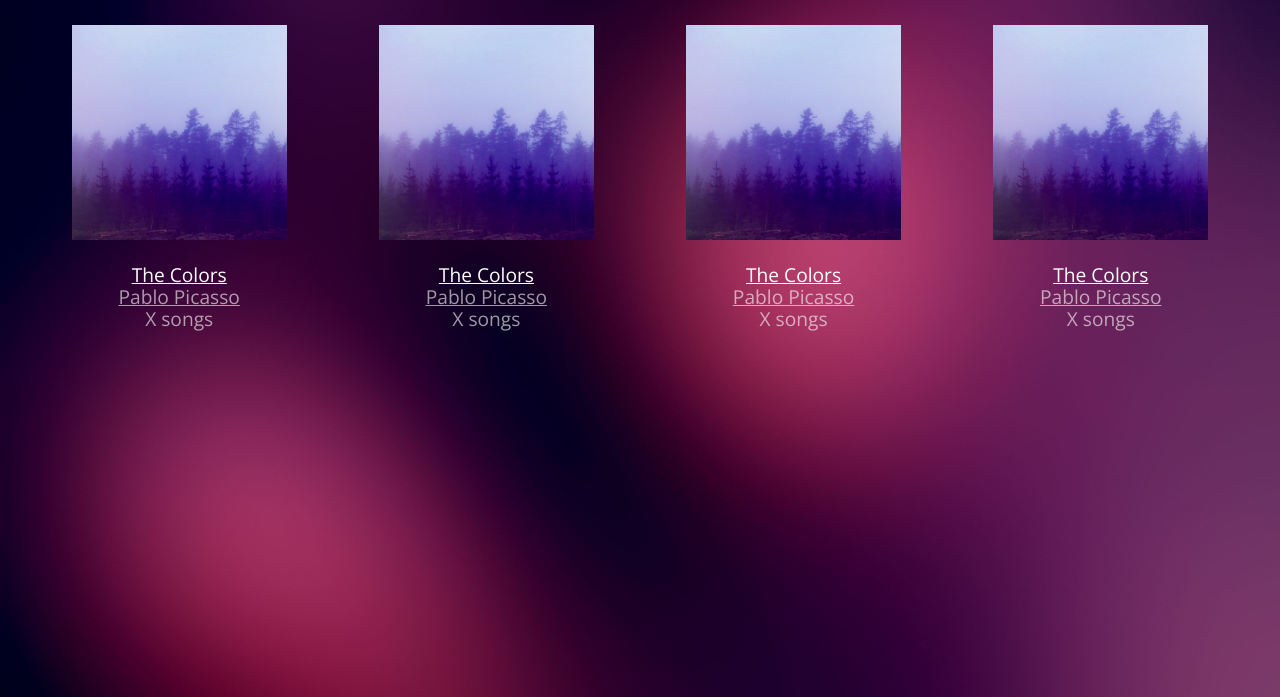
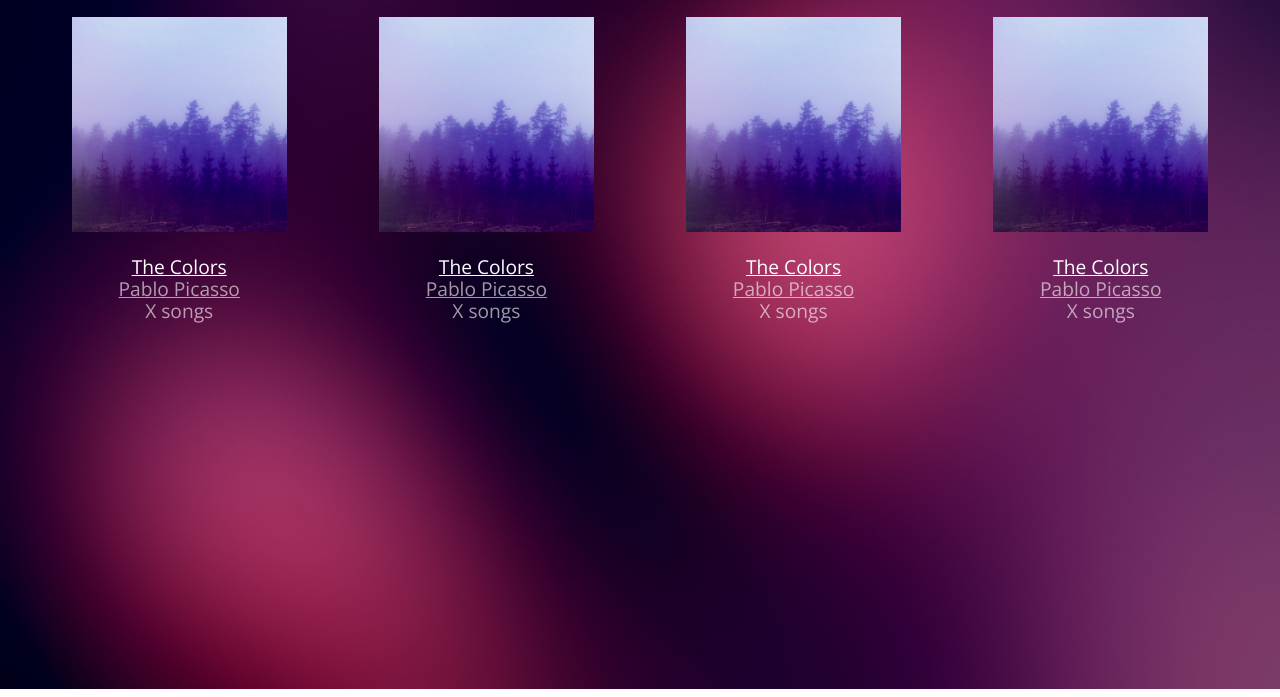
Before and after one commit to Neidley/bloc-jams, a plain HTML site: page collection.html in a window 1280 px wide. Shown: the part 111-808 px from the top of the page. Drawn offline with nearby package versions, Linux system fonts and the light colour scheme.

Commit message:
fix banner error, margin fits scree, and collection navbar link has :active css element

```diff
--- a/styles/main.css
+++ b/styles/main.css
@@ -13,6 +13,7 @@ body {
     font-family: 'Open Sans'; /* sets our font to the "Open Sans" typeface */
     color: white;             /* sets the text color to white */
     min-height: 100%;         /* says the height of the body must be, at minimum, 100% of the window */
+    margin: 0;
 }
 
 .navbar {
```
Also changed, not shown: index.html (+0 -1 lines).
